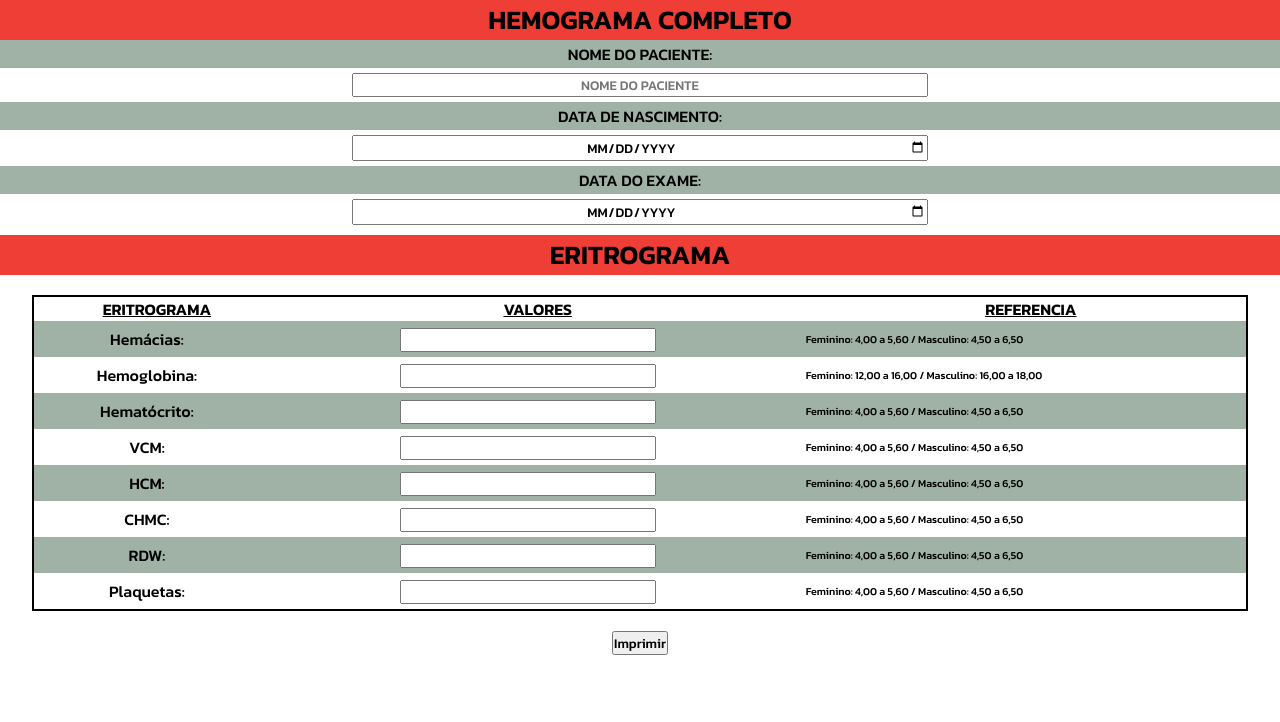
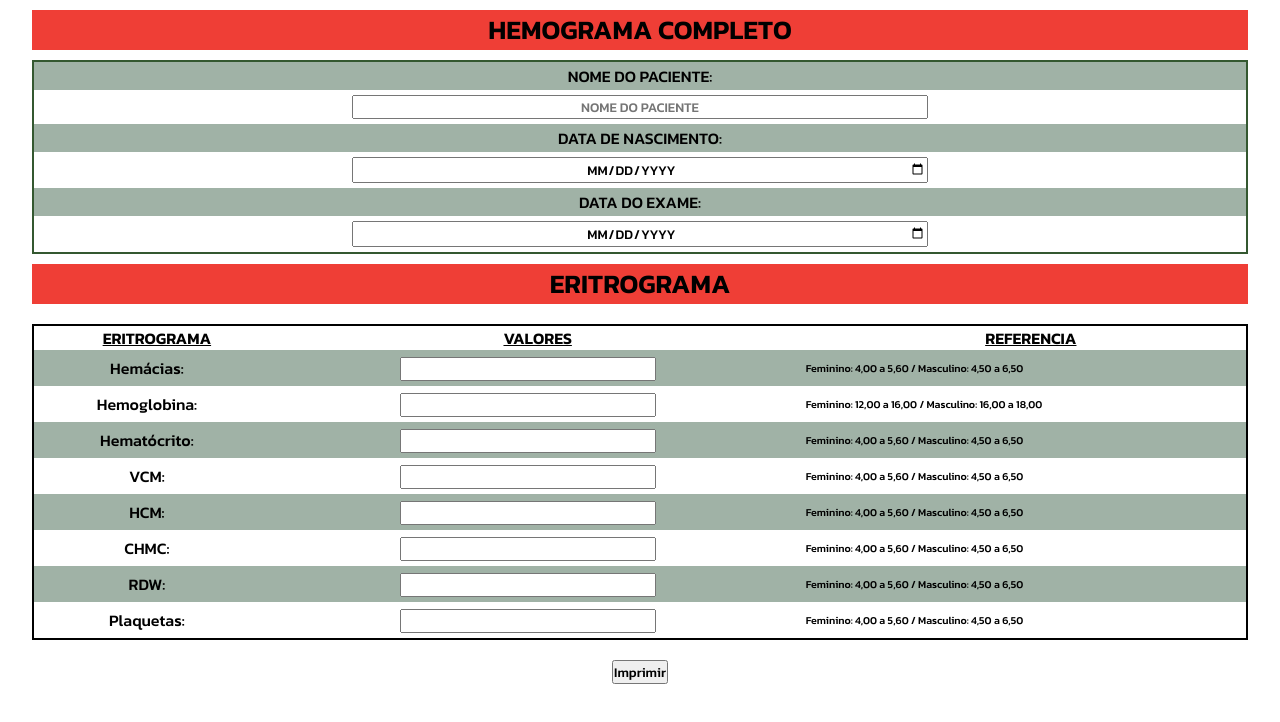
Before and after one commit to Feliperodbar/Laudoff, a plain HTML site: page laudos/exames/hemograma.html in a window 1280 px wide. Drawn offline with nearby package versions, Linux system fonts and the light colour scheme.

Commit message:
Melhorias de design

```diff
--- a/laudos/exames/pagext.css
+++ b/laudos/exames/pagext.css
@@ -26,13 +26,17 @@ body{
 }
 header{
     margin: 0 auto;
+    margin-top: 10px;
     background-color: white;
+    width: 95vw;
 }
 header > h1{
     text-transform: uppercase;
     text-align: center;
     background-color: var(--vermilion);
     font-size: 20pt;
+    margin-top: 10px;
+    margin-bottom: 10px;
 }
 #info > p {
     padding: 2px;
@@ -50,6 +54,7 @@ header > h1{
 }
 #info{
     text-align: center;
+    border: 2px var(--hunter-green) solid;
 }
 main > h2 {
     text-transform: uppercase;
@@ -57,6 +62,10 @@ main > h2 {
     background-color: var(--vermilion);
     font-size: 20pt;
     margin-top: 5px;
+    width: 95vw;
+    margin: 0 auto;
+    margin-top: 10px;
+
 }
 table{
    margin: 0 auto;
--- a/laudos/styles.css
+++ b/laudos/styles.css
@@ -14,7 +14,6 @@
 }
 body{
     background-color: var(--ash-gray);
-    width: 100vw;
 }
 a{
     display: block;
@@ -37,6 +36,8 @@ header > h1{
     text-align: center;
     background-color: var(--hunter-green);
     color: white;
+    margin: 0 auto;
+
 }
 i#menu{
     background-color:white;
@@ -45,14 +46,18 @@ i#menu{
     padding: 0.5rem;
     color: var(--hunter-green);
     cursor: pointer;
+    width: 95vw;
+    margin: 0 auto;
 }
 i#menu:hover{
     background-color: var(--ash-gray);
 }
 iframe{
     display: block;
-    width: 100vw;
+    width: 95vw;
     height: 100vh;
+    margin: 0 auto;
+
 }
 #submenu{
     display: none;
@@ -72,5 +77,8 @@ iframe{
 #submenu a:hover {
     color: var(--delft-blue);
     background-color: var(--ash-gray);
-
 }
+#itens{
+    width: 95vw;
+    margin: 0 auto;
+}
```
